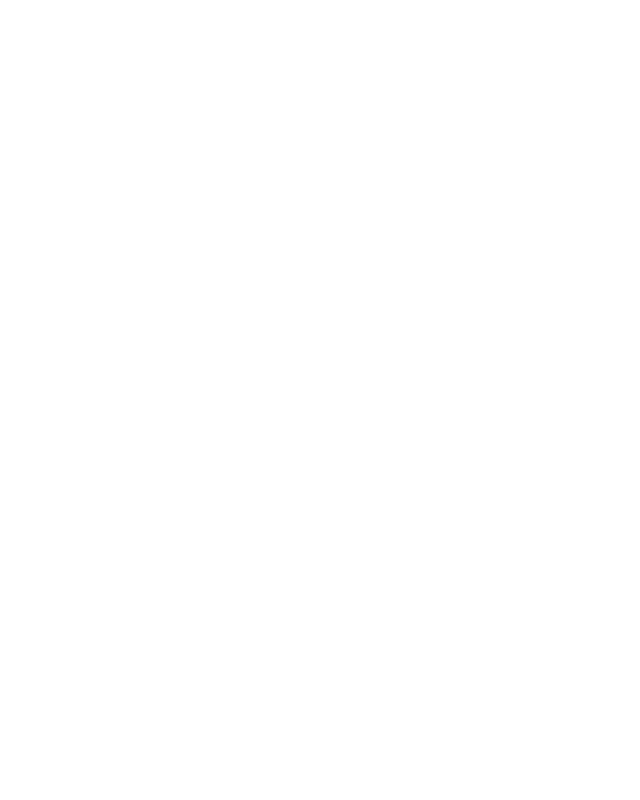
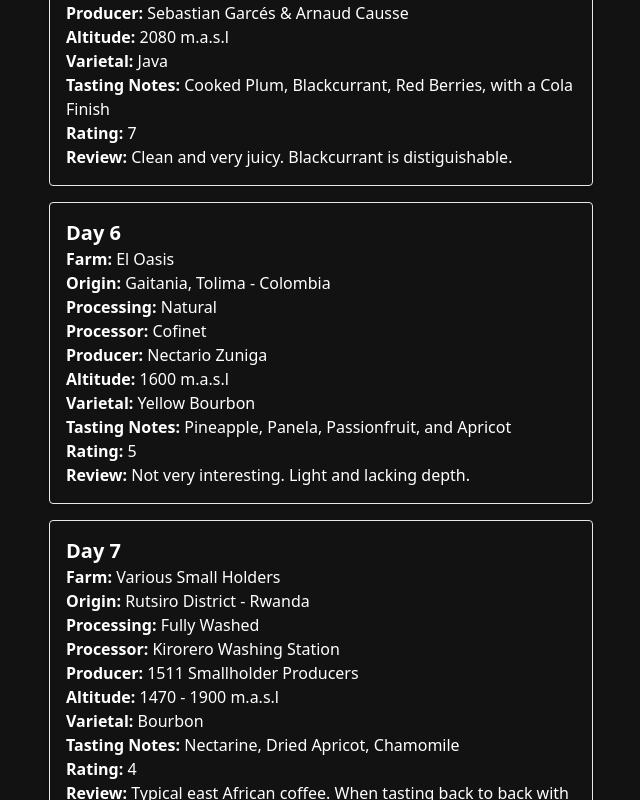
Before and after one commit to James-Idiens/coffee-globe, a SvelteKit app: page /advent in a window 1280 px wide. Shown: the part 1620-2420 px from the top of the page, without its empty margins (319-959 px from the left). Before the commit the page ends 1352 px from the top, so only its background shows below. Built offline with nearby package versions, Linux system fonts and the light colour scheme; a web font is replaced by a local one.

Commit message:
Add Advent Calendar link to Navbar and enhance coffee reviews data

```diff
--- a/src/components/Navbar.svelte
+++ b/src/components/Navbar.svelte
@@ -29,6 +29,7 @@
 		</a>
 		<ul class="flex space-x-4 text-sm md:text-lg">
 			<li><a href="/" class="hover:text-gray-300">Home</a></li>
+			<li><a href='/advent' class="hover:text-gray-300">Advent Calendar</a></li>
 			<li><a href="/countries" class="hover:text-gray-300">90's Version</a></li>
 			<li class="relative">
 				<button
--- a/src/lib/adventCalendarData.json
+++ b/src/lib/adventCalendarData.json
@@ -9,6 +9,7 @@
 		"varietal": "Gesha",
 		"tastingNotes": "Strawberry Sherbert, Blackberry",
 		"rating": "9",
+		"method": "Chemex",
 		"review": "Off the charts with flavour. Blackberry is the dominant note. Expectional coffee."
 	},
 	{
@@ -21,6 +22,7 @@
 		"varietal": "Bourbon",
 		"tastingNotes": "Lychee, Orange, Papaya, White Wine",
 		"rating": "4",
+		"method": "Kalita Wave",
 		"review": "Lacking personality. Inoffensive but nothing to it."
 	},
 	{
@@ -33,6 +35,7 @@
 		"varietal": "Ombligon",
 		"tastingNotes": "Pinot Gris, Fermented Pineapple, Orange Citrus, White Sugar",
 		"rating": "8",
+		"method": "Kalita Wave",
 		"review": "Very interesting coffee. Geniunely has a pinot gris flavour. Closer to a wine than a coffee."
 	},
 	{
@@ -46,6 +49,88 @@
 		"varietal": "Sl-28, Ruiru 11, Batian",
 		"tastingNotes": "Raspberries, Stone fruit, Maple Syrup, and Orange",
 		"rating": "6",
+		"method": "Chemex",
 		"review": "Delicate and stone fruit on the palate. Not the most interesting Kenyan coffee, but good variety from yesterday."
+	},
+	{
+		"farm": "Finca Terrazas de Pisque",
+		"origin": "Pichincha - Ecaudor",
+		"processing": "Natural Fermented / Washed",
+		"processorType": "On Farm",
+		"producer": "Sebastian Garcés & Arnaud Causse",
+		"altitude": "2080 m.a.s.l",
+		"varietal": "Java",
+		"tastingNotes": "Cooked Plum, Blackcurrant, Red Berries, with a Cola Finish",
+		"rating": "7",
+		"method": "Chemex",
+		"review": "Clean and very juicy. Blackcurrant is distiguishable."
+	},
+	{
+		"farm": "El Oasis",
+		"origin": "Gaitania, Tolima - Colombia",
+		"processing": "Natural",
+		"processor": "Cofinet",
+		"producer": "Nectario Zuniga",
+		"altitude": "1600 m.a.s.l",
+		"varietal": "Yellow Bourbon",
+		"tastingNotes": "Pineapple, Panela, Passionfruit, and Apricot",
+		"rating": "5",
+		"method": "Chemex",
+		"review": "Not very interesting. Light and lacking depth."
+	},
+	{
+		"farm": "Various Small Holders",
+		"origin": "Rutsiro District - Rwanda",
+		"processing": "Fully Washed",
+		"processor": "Kirorero Washing Station",
+		"processorType": "Co-Operative Pour La Promotion Des Activites Cafe",
+		"producer": "1511 Smallholder Producers",
+		"altitude": "1470 - 1900 m.a.s.l",
+		"varietal": "Bourbon",
+		"tastingNotes": "Nectarine, Dried Apricot, Chamomile",
+		"rating": "4",
+		"method": "Aeropress",
+		"review": "Typical east African coffee. When tasting back to back with so many others, it's perhaps suffering from comparison. There's not as much flair as some of the others."
+	},
+	{
+		"farm": "Santa Monica",
+		"origin": "Armenia - Colombia",
+		"processing": "Natural",
+		"processor": "Cofinet",
+		"producer": "Jairo Arcila",
+		"altitude": "1400 - 1550 m.a.s.l",
+		"varietal": "Chiroso",
+		"tastingNotes": "Strawberry Wine, White Grape, Forest Fruit",
+		"rating": "9",
+		"method": "Aeropress",
+		"review": "Amazingly tastes like starwberry. Incredible coffee. So different to the idea of coffee."
+	},
+	{
+		"farm": "Cerro San Luis Micromill",
+		"origin": "West Valley - Costa Rica",
+		"processing": "White Honey",
+		"processor": "Cerro San Luis",
+		"processorType": "Micromill",
+		"producer": "Alexander and Magali Delgado",
+		"altitude": "1200 - 1900 m.a.s.l",
+		"varietal": "SL28",
+		"tastingNotes": "Vanilla Bean, Nectarine, Bergamot, and Rhubarb",
+		"rating": "8",
+		"method": "Chemex",
+		"review": "Absolute flavour bomb. Rhubarb and nectarine are the closest way to describe it but there's a sympthony of flavours and mouth feel."
+	},
+	{
+		"farm": "Finca Aurora Machaca",
+		"origin": "Caranavi, Kollasuyo - Bolivia",
+		"processing": "Washed",
+		"processor": "Unknown",
+		"processorType": "Unknown",
+		"producer": "Jhony Machaca",
+		"altitude": "Unknown",
+		"varietal": "Red Catuai & Typica",
+		"tastingNotes": "Apricot Jam and Fruit Tea",
+		"rating": "6",
+		"method": "Aeropress",
+		"review": "Tasting notes are maybe a bit generous. There's a sweetness to it and it'd probably be easy enough to get through a bag of it but it's plain compared to the others. Sprinkling these coffee's in though is a good way to reset the palate."
 	}
 ]
--- a/src/routes/advent/+page.svelte
+++ b/src/routes/advent/+page.svelte
@@ -10,11 +10,12 @@
 </svelte:head>
 
 <div class="bg-black-100 text-white min-h-screen w-full overflow-y-auto flex items-center justify-center">
-<div class="container max-w-xl mx-auto p-4">
+<div class="pt-16 container max-w-xl mx-auto p-4">
     <h1 class="text-2xl font-bold mb-4">Advent Calendar Coffee Reviews</h1>
-    {#each adventCalendar as coffee}
+    {#each adventCalendar as coffee, index}
         <div class="mb-4 p-4 border rounded shadow">
-            <h2 class="text-xl font-bold">{coffee.farm}</h2>
+            <h2 class="text-xl font-bold">Day {index + 1}</h2>
+            <p><strong>Farm:</strong> {coffee.farm}</p>
             <p><strong>Origin:</strong> {coffee.origin}</p>
             <p><strong>Processing:</strong> {coffee.processing}</p>
             <p><strong>Processor:</strong> {coffee.processor}</p>
```
Lines whose indentation alone changed are shown as unchanged.
